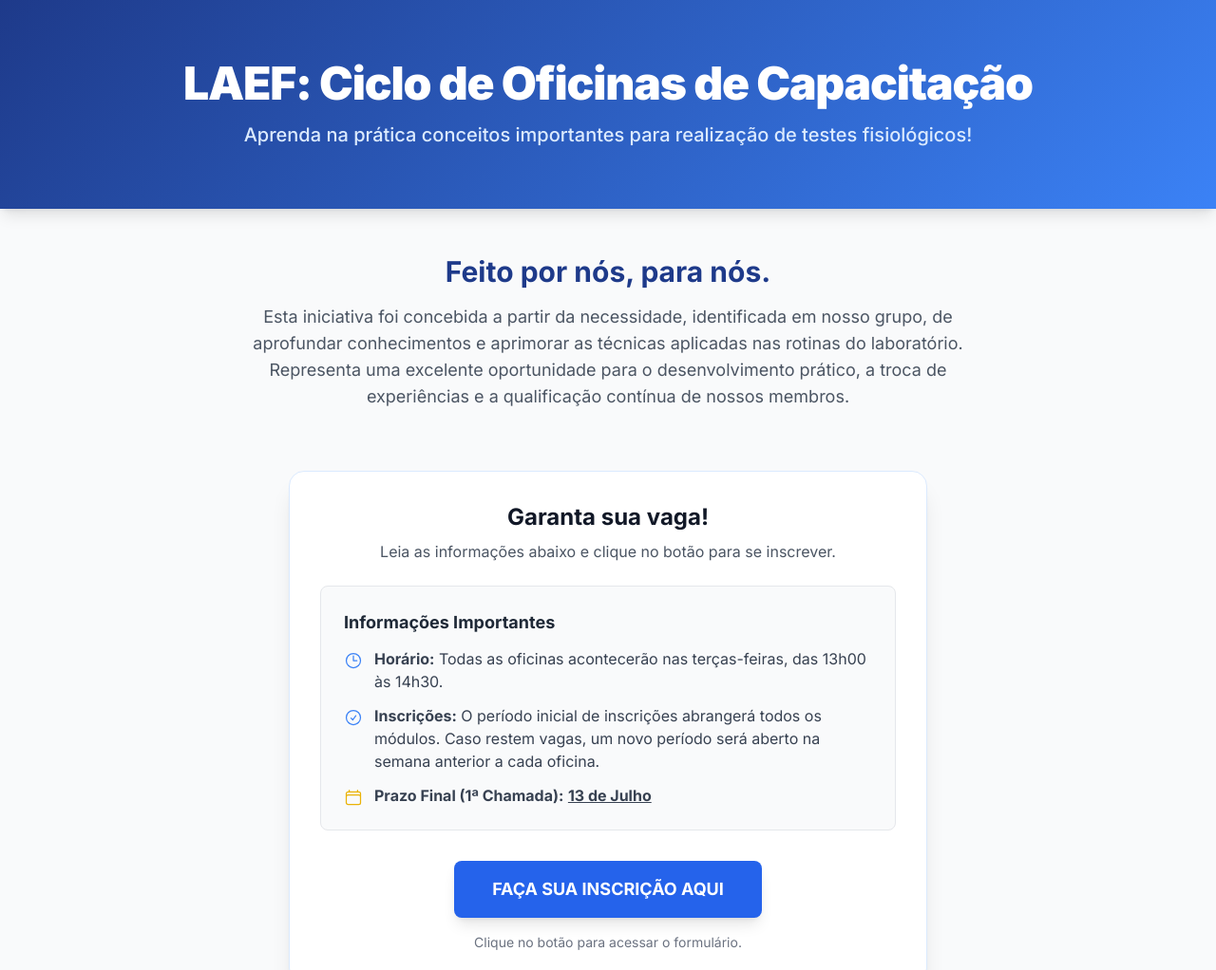
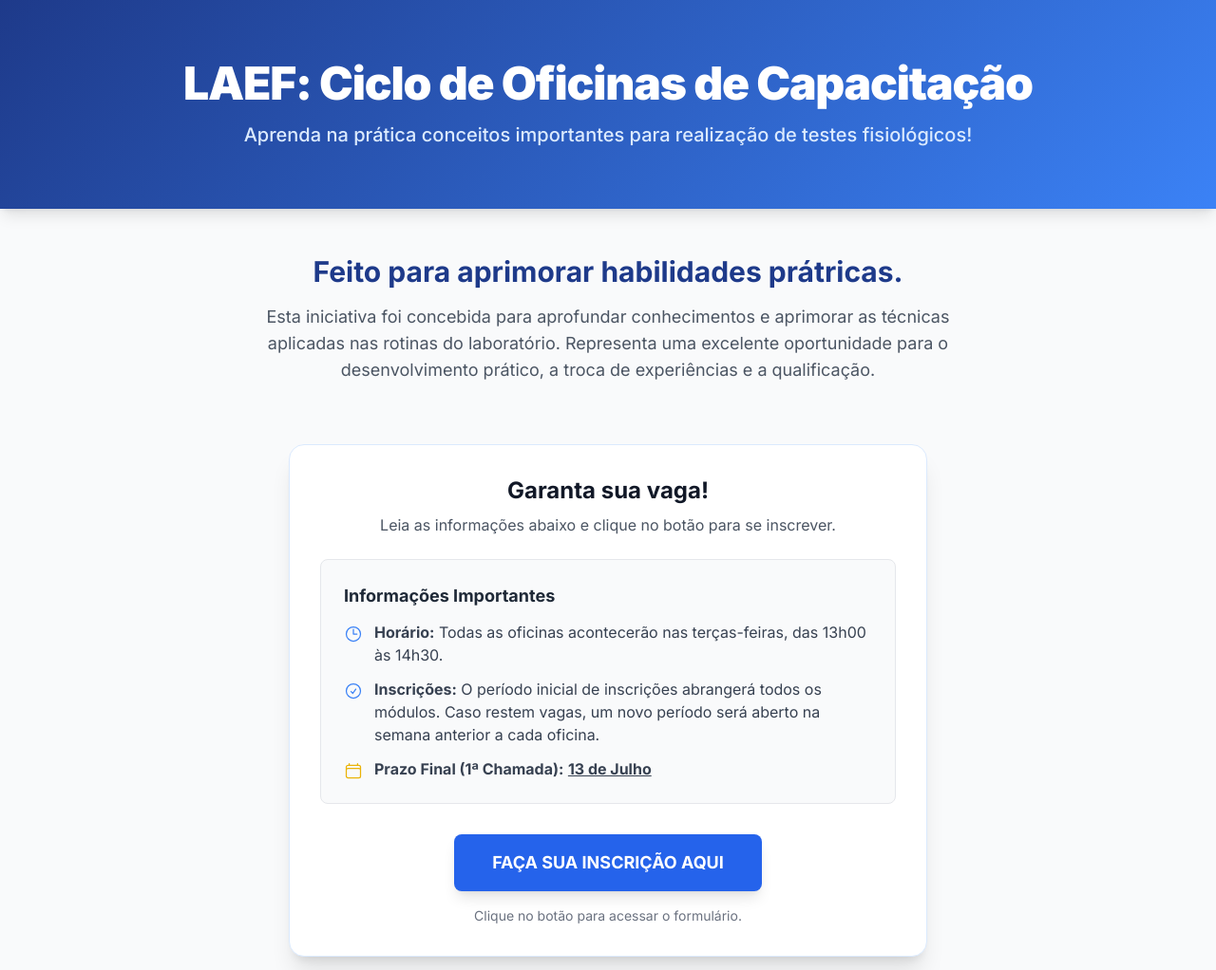
Before and after one commit to jpauleti/oficinaslaef, a plain HTML site: page index.html in a window 1280 px wide. Shown: the top 1022 px of the page at 95% size. Drawn offline with nearby package versions, Linux system fonts and the light colour scheme.

Commit message:
index.html

```diff
--- a/index.html
+++ b/index.html
@@ -32,9 +32,9 @@
 
         <!-- Introduction Section -->
         <section class="text-center max-w-3xl mx-auto">
-            <h2 class="text-3xl font-bold text-blue-900">Feito por nós, para nós.</h2>
+            <h2 class="text-3xl font-bold text-blue-900">Feito para aprimorar habilidades prátricas.</h2>
             <p class="mt-4 text-lg text-gray-600">
-                Esta iniciativa foi concebida a partir da necessidade, identificada em nosso grupo, de aprofundar conhecimentos e aprimorar as técnicas aplicadas nas rotinas do laboratório. Representa uma excelente oportunidade para o desenvolvimento prático, a troca de experiências e a qualificação contínua de nossos membros.
+                Esta iniciativa foi concebida para aprofundar conhecimentos e aprimorar as técnicas aplicadas nas rotinas do laboratório. Representa uma excelente oportunidade para o desenvolvimento prático, a troca de experiências e a qualificação.
             </p>
         </section>
 
```
